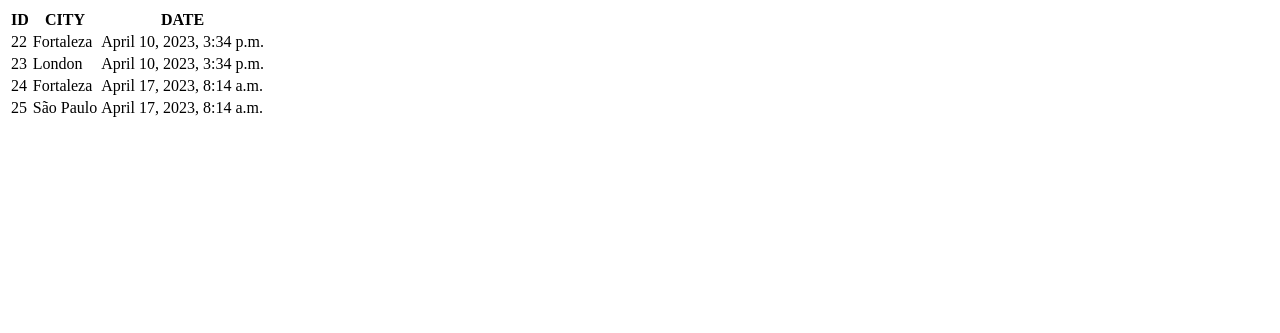
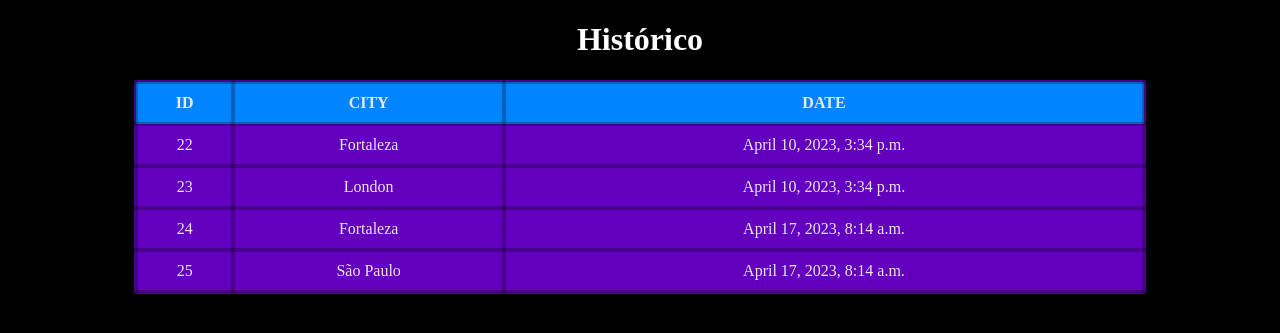
Before and after one commit to AlvesLuis0/weatherapp, a Django app: page /app/request/get/ in a window 1280 px wide. Shown: the top 333 px of the page. Run offline with Django 4.2, Linux system fonts and the light colour scheme; data comes from the database, SQL or seed files in the repository; both versions use the stored data as it was after the commit.

Commit message:
tabela das requisições mais estilizada

```diff
--- /dev/null
+++ b/app/static/css/custom.css
@@ -0,0 +1,29 @@
+body{
+    background-color: #000000;
+    color: #2d49a6;
+}
+h1{
+    color: #ffffff;
+    text-align: center;
+}
+table, th, td{
+    border: 4px solid rgba(0, 0, 0, 0.267);
+    border-collapse: collapse;
+    padding: 10px 2px 10px 2px;
+}
+table{
+    width: 80%;
+    margin: auto;
+    background-color:rgb(99, 0, 192) ;
+    color: #e8e8e8;
+}
+.conteudo{
+    text-align: center;
+}
+th{
+    background-color: rgb(0, 132, 255);
+    color: #e8e8e8;
+}
+tr:hover{
+    background-color: blue;
+}
--- a/app/templates/app/table.html
+++ b/app/templates/app/table.html
@@ -1,17 +1,17 @@
+{% load static %}
 <!DOCTYPE html>
 <html lang="en">
   <head>
     <meta charset="UTF-8">
     <meta name="viewport" content="width=device-width, initial-scale=1.0">
     <meta http-equiv="X-UA-Compatible" content="ie=edge">
+    <link rel="stylesheet" href="{% static 'css/custom.css' %}">
+
     <title>Requests</title>
-
-    <style>
-      /* code css here */
-    </style>
   </head>
 
   <body>
+    <h1>Histórico</h1>
     {% if requests %}
     <table>
       <tr>
@@ -21,9 +21,9 @@
       </tr>
       {% for request in requests %}
       <tr>
-        <td>{{ request.id }}</td>
-        <td>{{ request.CITY }}</td>
-        <td>{{ request.DATE }}</td>
+        <td class="conteudo">{{ request.id }}</td>
+        <td class="conteudo">{{ request.CITY }}</td>
+        <td class="conteudo">{{ request.DATE }}</td>
       </tr>
       {% endfor %}
     </table>
```
Also changed, not shown: db.sqlite3.
